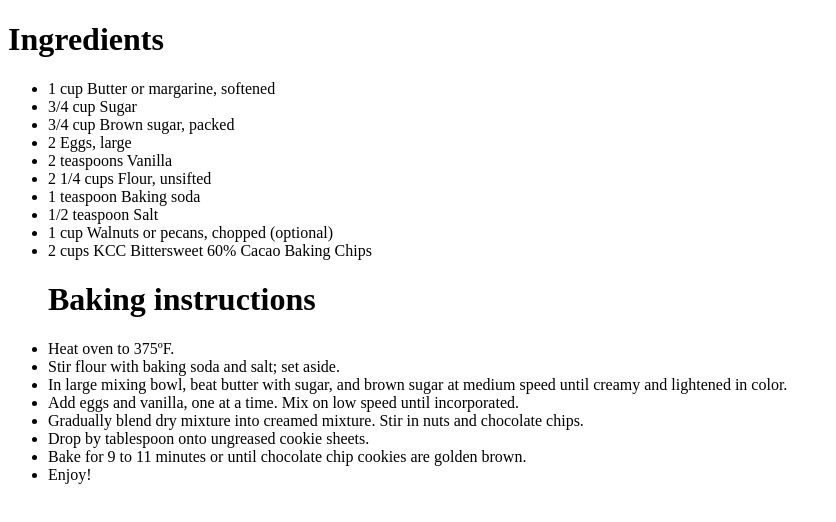
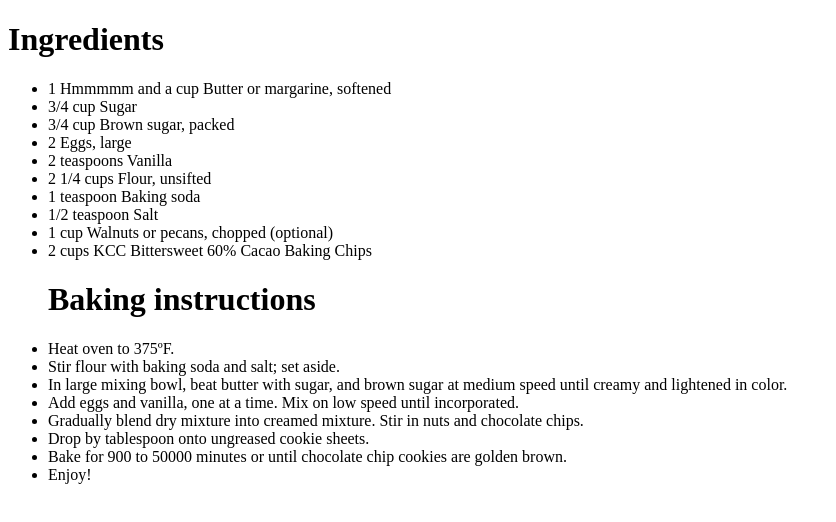
Before and after one commit to Teitey77/Git_Pract_, a plain HTML site: page secret recipe.htm in a window 1280 px wide. Shown: the whole page, without its empty margins (0-836 px from the left). Drawn offline with Linux system fonts and the light colour scheme.

Commit message:
Update secret recipe.htm

```diff
--- a/secret recipe.htm
+++ b/secret recipe.htm
@@ -4,7 +4,7 @@
 
 <h1>Ingredients</h1>
 <ul>
-<li>1 cup Butter or margarine, softened</li>
+<li>1 Hmmmmm and a cup Butter or margarine, softened</li>
 <li>3/4 cup Sugar</li>
 <li>3/4 cup Brown sugar, packed</li>
 <li>2 Eggs, large</li>
@@ -21,7 +21,7 @@
 <li>Add eggs and vanilla, one at a time. Mix on low speed until incorporated.</li>
 <li>Gradually blend dry mixture into creamed mixture. Stir in nuts and chocolate chips.</li>
 <li>Drop by tablespoon onto ungreased cookie sheets.</li>
-<li>Bake for 9 to 11 minutes or until chocolate chip cookies are golden brown.</li>
+<li>Bake for 900 to 50000 minutes or until chocolate chip cookies are golden brown.</li>
 <li>Enjoy!</li>
 
 </body>
```
